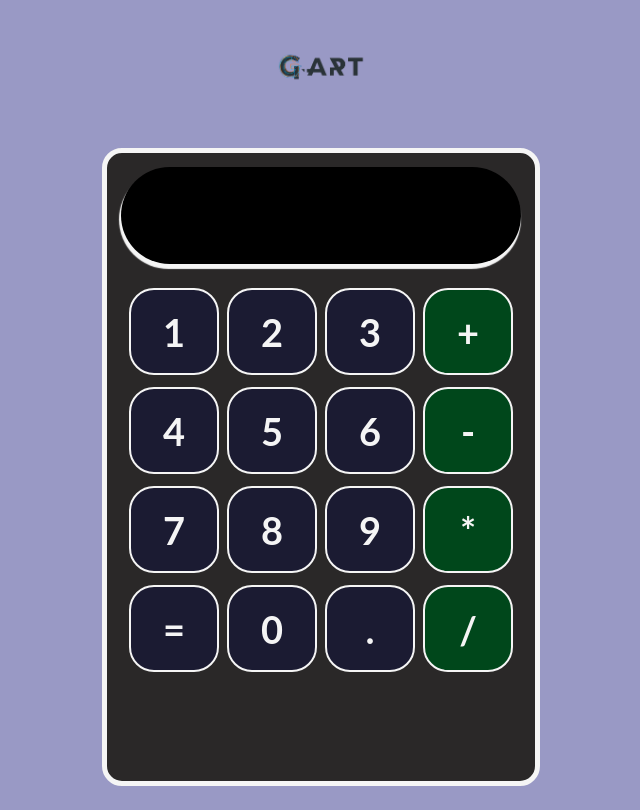
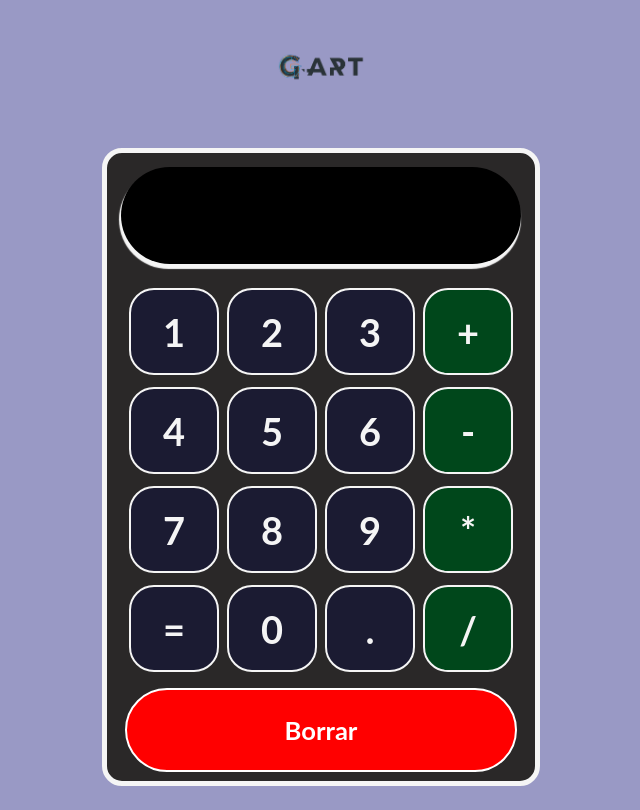
Before and after one commit to emmaguty/calculadora, a React (Create React App) app: page / in a window 1280 px wide. Shown: the whole page, without its empty margins (319-959 px from the left). Built offline with nearby package versions, Linux system fonts and the light colour scheme.

Commit message:
Se termino de agregar el boton para borrar

```diff
--- a/src/components/Clear.js
+++ b/src/components/Clear.js
@@ -1,7 +1,11 @@
+import '../stylesheet/BotonClear.css';
+
 const BotonClear = (props) => {
-    <div className="boton-clear" >
+    return (
+        <div className="boton-clear" >
         {props.children}
     </div>
+    )
 }
 
 export default BotonClear;
--- /dev/null
+++ b/src/stylesheet/BotonClear.css
@@ -0,0 +1,19 @@
+.boton-clear {
+    height: 80px;
+    font-size: 1.6em;
+    display: flex;
+    flex: 1;
+    background-color: red;
+    color: white;
+    font-weight: bold;
+    margin-top: 8px;
+    border: 2px solid white;
+    justify-content: center;
+    cursor: pointer;
+    align-items: center;
+    border-radius: 50px;
+}
+
+.boton-clear:hover{
+    background-color: yellow;
+}
```
